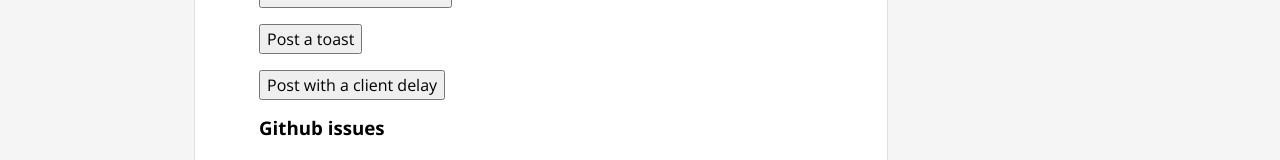
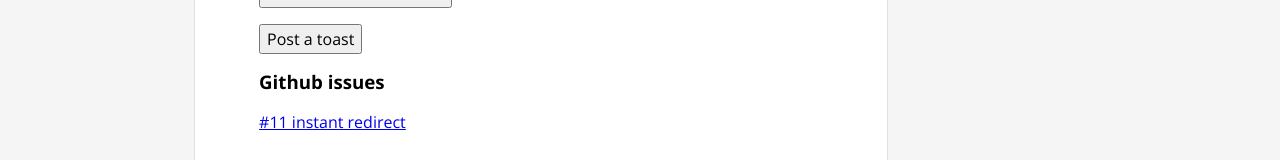
Before and after one commit to ciscoheat/sveltekit-flash-message, a SvelteKit app: page / in a window 1280 px wide. Shown: the part 730-890 px from the top of the page. Built offline with nearby package versions, Linux system fonts and the light colour scheme.

Commit message:
Removed debug messages

```diff
--- a/src/lib/client.ts
+++ b/src/lib/client.ts
@@ -40,11 +40,10 @@ export function initFlash(
 
   onDestroy(() => flashStores.delete(page));
 
-  let lastUpdate: 'page' | 'navigation' | null = null;
+  let lastUpdate: 'page' | null = null;
 
   page.subscribe(async ($page) => {
-    console.log('🚀 ~ page.subscribe: ', $page.data.flash?.[0].text, lastUpdate);
-
+    //console.log('🚀 ~ page.subscribe: ', $page.data.flash?.[0].text, lastUpdate);
     if (!browser && $page.data.flash !== undefined) {
       updateFlash(page);
     } else if (browser) {
@@ -53,7 +52,6 @@ export function initFlash(
       setTimeout(async () => {
         if (await updateFlash(page)) {
           lastUpdate = 'page';
-          console.log('::: page update');
         } else {
           lastUpdate = null;
         }
@@ -62,10 +60,11 @@ export function initFlash(
   });
 
   afterNavigate(async (nav) => {
-    console.log('(🚀 ~ afterNavigate: ' + nav.type + ')', get(page).data.flash, lastUpdate);
+    //console.log('(🚀 ~ afterNavigate: ' + nav.type + ')', get(page).data.flash, lastUpdate);
     if (['form', 'goto'].includes(nav.type as string)) {
       if (lastUpdate != 'page') {
-        if (await updateFlash(page)) console.log('::: afterNavigate update');
+        //if (await updateFlash(page)) console.log('::: afterNavigate update');
+        updateFlash(page);
       }
     }
   });
--- a/src/routes/+page.svelte
+++ b/src/routes/+page.svelte
@@ -93,10 +93,6 @@
     <button formaction="?/toast" id="action-post-toast">Post a toast</button>
   </form>
 
-  <form method="POST" use:enhance>
-    <button formaction="?/normal-delay" id="action-post-delayed">Post with a client delay</button>
-  </form>
-
   <h3>Github issues</h3>
   <a href="/issue-11">#11 instant redirect</a>
 </article>
```
